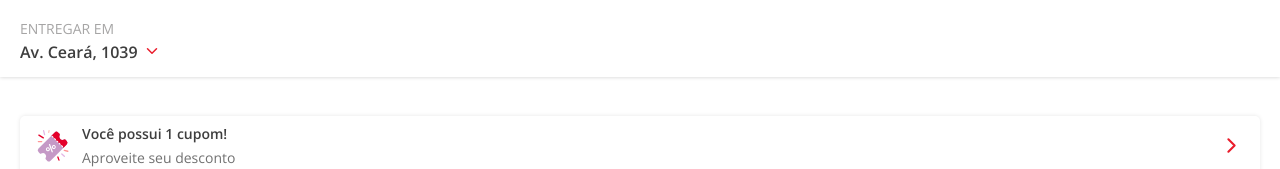
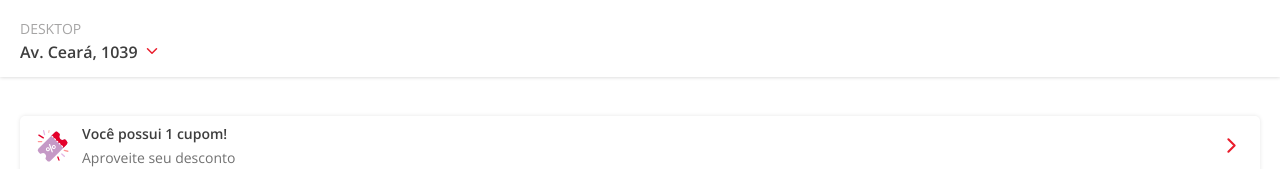
Before and after one commit to OlehBilozir/iFood, a Next.js app: page / in a window 1280 px wide. Shown: the top 169 px of the page. Built offline with nearby package versions, Linux system fonts and the light colour scheme; no server answers.

Commit message:
adding dimensions hook and divided header

```diff
--- a/src/components/Header.tsx
+++ b/src/components/Header.tsx
@@ -1,16 +1,31 @@
 import { Container } from '../styles/components/Header';
 import { FiChevronDown } from 'react-icons/fi';
+import useWindowDimensions from '../hooks/useWindowDimensions';
 
 export default function Header() {
+  const { width } = useWindowDimensions();
+
   return (
     <Container>
-      <div>
+      {
+        width < 960 ? (
+          <div className="mobile" >
             <span>Entregar em</span>
             <main>
               <h3>Av. Ceará, 1039</h3>
               <FiChevronDown color="#ea1d2c" size={18} />
             </main>
           </div>
+        ) : (
+          <div className="desktop" >
+            <span>Desktop</span>
+            <main>
+              <h3>Av. Ceará, 1039</h3>
+              <FiChevronDown color="#ea1d2c" size={18} />
+            </main>
+          </div>
+        )
+      }
     </Container>
   )
 }
--- /dev/null
+++ b/src/hooks/useWindowDimensions.ts
@@ -0,0 +1,24 @@
+import { useState, useEffect } from 'react';
+
+function getWindowDimensions() {
+  const { innerWidth: width, innerHeight: height } = window;
+  return {
+    width,
+    height
+  };
+}
+
+export default function useWindowDimensions() {
+  const [windowDimensions, setWindowDimensions] = useState(getWindowDimensions());
+
+  useEffect(() => {
+    function handleResize() {
+      setWindowDimensions(getWindowDimensions());
+    }
+
+    window.addEventListener('resize', handleResize);
+    return () => window.removeEventListener('resize', handleResize);
+  }, []);
+
+  return windowDimensions;
+}
```
Lines whose indentation alone changed are shown as unchanged.
